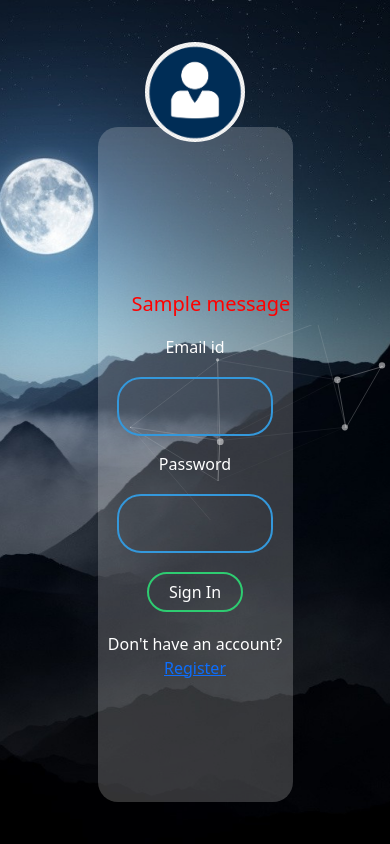
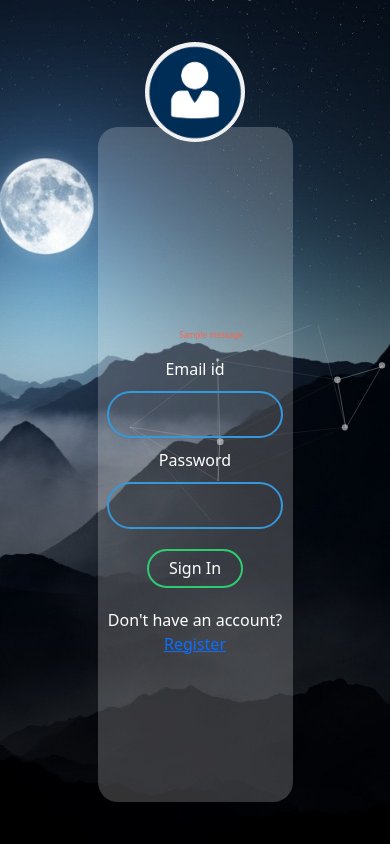
Before and after one commit to Anwita17/flask_project, a Flask app: page / in a window 390 px wide. Run offline with Flask 2, Linux system fonts and the light colour scheme; tables that the repository leaves empty hold one stand-in row (values such as "Sample post"); one stand-in notice (Sample message) is shown.

Commit message:
fixed msg

```diff
--- a/templates/login.html
+++ b/templates/login.html
@@ -18,32 +18,32 @@
         <div id="container" >
             <img class="logo" src="../static/logo.png">
             <form class='box' action="/" method="POST">
-                <div class="mb-3">
+                <div >
                     <br><br><br>
                     {% if msg %}
-                    <div style="color: red; font-size: 20px;">{{msg}}</div>
+                    <div id="writ">{{msg}}</div>
                     {% endif %}
                     {% with messages = get_flashed_messages() %}
                     {% if messages %}
                     <ul class=flashes>
                         {% for message in messages %}
-                        <div style="font-size: 20px; color:red;">{{ message }}</div>
+                        <div id="writ" >{{ message }}</div>
 
                         {% endfor %}
                     </ul>
                     {% endif %}
                     {% endwith %}
-                    <label for="exampleInputEmail1" class="form-label" style="color: white; ">Email id</label>
+                    <label for="exampleInputEmail1" style="color: white; ">Email id</label>
                     <input required type="email" name="email" class="form-control" id="exampleInputEmail1"
                         aria-describedby="emailHelp">
 
                 </div>
-                <div class="mb-3">
-                    <label for="exampleInputPassword1" class="form-label" style="color: white;">Password</label>
+                <div >
+                    <label for="exampleInputPassword1" style="color: white;">Password</label>
                     <input required type="password" name="pass" class="form-control" id="exampleInputPassword1">
                 </div>
                 <input type="submit" value="Sign In" name="lu"></input>
-                <div class="mb-3">
+                <div >
                     <label for="exampleInputPassword1" class="form-label" style="color: white;">Don't have an account?
                         <a href="register">Register</a></label>
                 </div>
@@ -55,6 +55,10 @@
     <!-- <script type="text/javascript" src="app.js"></script> -->
     <script src="{{url_for('static', filename='app.js')}}"></script>
     <style>
+        #writ{
+            color: tomato;
+            font-size: 20px;
+        }
         body {
            margin: 0;
            padding: 0;
@@ -110,6 +114,17 @@
        }
 
        @media screen and (max-width: 600px) {
+        #writ{
+            font-size: 8px;
+        }
+           .logo {
+
+           width: 50px;
+           height: 50px;
+           border-radius: 50%;
+           position: fixed;
+           top: 5%;
+           }
            #container {
            height: 80%;
            width: 50%;
@@ -149,10 +164,10 @@
            border: 0;
            background: none;
            display: block;
-            margin: 5% auto;
+           /* margin: 5% auto; */
            text-align: center;
            border: 2px solid #2ecc71;
-            padding: 2% 8%;
+           /* padding: 2% 8%; */
            outline: none;
            color: white;
            border-radius: 24px;
@@ -168,7 +183,7 @@
 
        .box input[type="email"]:focus,
        .box input[type="password"]:focus {
-            width: 90%;
+           width: 100%;
            border-color: #2ecc71;
        }
 
@@ -180,8 +195,8 @@
            margin: 5% auto;
            text-align: center;
            border: 2px solid #3498db;
-            padding: 8% 3%;
-            width: 80%;
+           padding: 5% 2%;
+           width: 90%;
            outline: none;
            color: white;
            border-radius: 24px;
@@ -283,7 +298,11 @@
        .box input[type="submit"]:hover {
            background: #2ecc71;
        }
+       #writ{
+            font-size: 8px;
         }
+       }
+
    </style>
 </body>
 
```
Also changed, not shown: templates/register.html (+8 -1 lines). Lines whose indentation alone changed are shown as unchanged.
